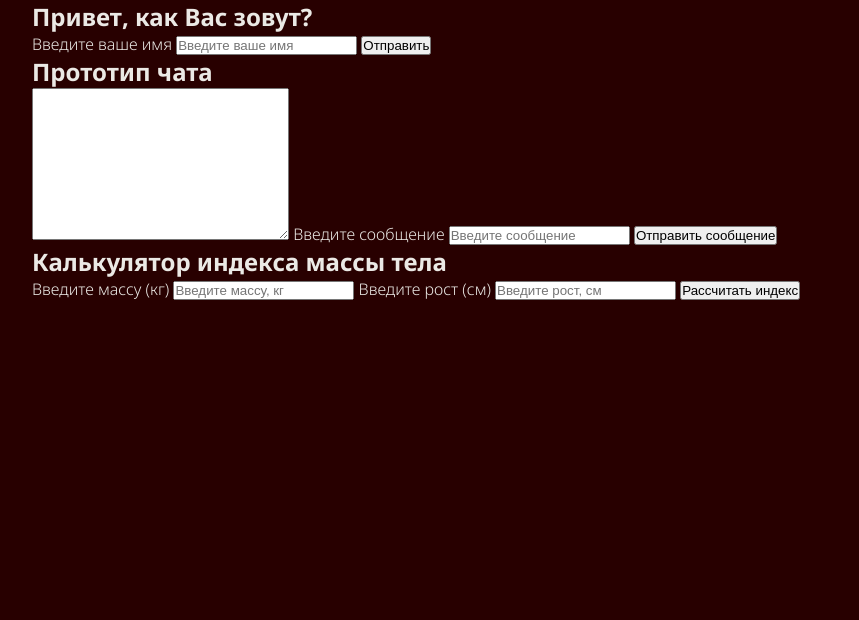
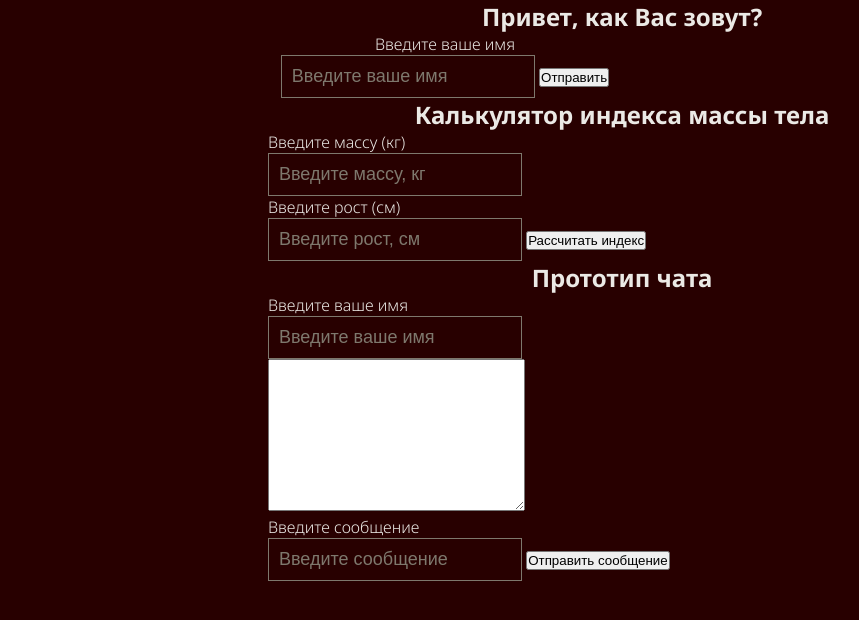
Before and after one commit to Andrei2348/Practice-JS, a plain HTML site: page index.html in a window 1280 px wide. Shown: the whole page, without its empty margins (18-877 px from the left). Drawn offline with Linux system fonts and the light colour scheme.

Commit message:
create styles

```diff
--- a/css/style.css
+++ b/css/style.css
@@ -67,3 +67,43 @@ body{
   min-height: 100%;
   background-color: #280000 ;
 }
+
+.input{
+  padding: 10px;
+  background-color: #280000;
+  border: none;
+  background-clip: padding-box;
+  border: 1px solid #7e786d;
+  font-size: 18px;
+  line-height: 1;
+  font-weight: 300;
+  color: #ebe9e5;
+  outline: 0;
+}
+
+.input::placeholder{
+  color: #7e786d;
+}
+
+.label{
+  display: block;
+}
+
+.form{
+  margin: 0 auto;
+  width: 60%;
+
+
+}
+
+.title{
+  text-align: center;
+}
+.form__wrapper{
+  display: flex;
+  width: 70%;
+  align-items: center;
+  justify-content: center;
+  text-align: center;
+
+}
--- a/index.html
+++ b/index.html
@@ -3,39 +3,32 @@
 <head>
   <meta charset="UTF-8">
   <meta name="viewport" content="width=device-width, initial-scale=1.0">
-  <title>Document</title>
+  <title>Homework</title>
   <link rel="stylesheet" href="css/style.css">
 </head>
 <body>
   <div class="wrapper">
     <div class="container">
       <section class="welcome">
-        <h2 class="welcome__title">Привет, как Вас зовут?</h2>
-        <form id="welcome__form">
-          <label for="welcome__input">Введите ваше имя</label>
-          <input class="welcome__input input" id="welcome__input" type="text" placeholder="Введите ваше имя">
-          <input class="welcome__button" type="submit" value="Отправить">
-        </form>
+        <h2 class="welcome__title title">Привет, как Вас зовут?</h2>
+        <div class="form__wrapper">
+
+          <form id="welcome__form" class="form">
+            <label class="label" for="welcome__input">Введите ваше имя</label>
+            <input class="welcome__input input" id="welcome__input" type="text" placeholder="Введите ваше имя">
+            <input class="welcome__button" type="submit" value="Отправить">
+          </form>
+        </div>
         <p id="welcome__message"></p>
       </section>
 
-      <section class="chat">
-        <h2 class="chat__title">Прототип чата</h2>
-        <form id="chat__form">
-          <textarea id="chat__area" cols="30" rows="10"></textarea>
-           <label for="chat__input-message">Введите сообщение</label>
-          <input class="chat__input input" id="chat__input-message" type="text" placeholder="Введите сообщение">
-          <input class="chat__button" type="submit" value="Отправить сообщение">
-        </form>
-      </section>
-
       <section class="calculator">
-        <h2 class="calculator__title">Калькулятор индекса массы тела</h2>
-        <form id="calculator__form">
-           <label for="calculator__input-massa">Введите массу (кг)</label>
+        <h2 class="calculator__title  title">Калькулятор индекса массы тела</h2>
+        <form id="calculator__form" class="form">
+           <label class="label" for="calculator__input-massa">Введите массу (кг)</label>
           <input class="calculator__input input" id="calculator__input-massa" type="text" placeholder="Введите массу, кг">
 
-          <label for="calculator__input-height">Введите рост (см)</label>
+          <label class="label" for="calculator__input-height">Введите рост (см)</label>
           <input class="calculator__input input" id="calculator__input-height" type="text" placeholder="Введите рост, см">
 
           <input class="calculator__button" type="submit" value="Рассчитать индекс">
@@ -44,6 +37,19 @@
         <p id="calculator__message-status"></p>
       </section>
 
+      <section class="chat">
+        <h2 class="chat__title  title">Прототип чата</h2>
+        <form id="chat__form" class="form">
+          <label class="label" for="chat__input-name">Введите ваше имя</label>
+          <input class="chat__input input" id="chat__input-name" type="text" placeholder="Введите ваше имя">
+          <p id="chat__message"></p>
+          <textarea id="chat__area" cols="30" rows="10"></textarea>
+          <label class="label" for="chat__input-message">Введите сообщение</label>
+          <input class="chat__input input" id="chat__input-message" type="text" placeholder="Введите сообщение">
+          <input class="chat__button" type="submit" value="Отправить сообщение">
+        </form>
+      </section>
+
     </div>
   </div>
   <script src="js/main.js"></script>
--- a/js/main.js
+++ b/js/main.js
@@ -7,10 +7,14 @@ const calcInputHeight = document.getElementById('calculator__input-height');
 const calcMessageResult = document.getElementById('calculator__message-result');
 const calcMessageStatus = document.getElementById('calculator__message-status');
 const chatForm = document.getElementById('chat__form');
+const chatInputName = document.getElementById('chat__input-name');
 const chatArea = document.getElementById('chat__area');
 const chatInputMessage = document.getElementById('chat__input-message');
+const chatMessage = document.getElementById('chat__message');
+
 
 function welcome(){
+  welcomeInput.value = '';
   welcomeForm.addEventListener('submit', function(event) {
     event.preventDefault();
     let message = '';
@@ -24,10 +28,10 @@ function welcome(){
   });
 };
 
-welcome();
-
 
 function calculatorOfIndex(){
+  calcInputMassa.value = '';
+  calcInputHeight.value = '';
   calcForm.addEventListener('submit', function(event) {
     event.preventDefault();
     let massa = 0
@@ -74,18 +78,33 @@ function calculatorOfIndex(){
 }
 
 
+function chat(){
+  chatArea.value = '';
+  chatInputName.value = '';
+  chatInputMessage.value = '';
+  let today = new Date();
+  let userName = '';
+  let messages = 'Привет участникам чата! \---------------------------';
+  let inputMessage = '';
+  let timeNow = '';
+  chatForm.addEventListener('submit', function(event) {
+    event.preventDefault();
+    timeNow = today.toLocaleTimeString('ru-RU');
+    userName = chatInputName.value;
+    if (userName == ''){
+      chatMessage.innerHTML = 'Введите ваше имя.';
+    } else {
+      inputMessage = chatInputMessage.value;
+      messages = messages + '\n' + userName + ': '+ inputMessage + '\n' + timeNow;
+      chatArea.value = messages;
+      messages = chatArea.value;
+      console.log(messages);
+      chatInputMessage.value = '';
+    };
+  });
+}
+
+
 welcome();
 calculatorOfIndex();
-
-chatArea.value = '';
-chatForm.addEventListener('submit', function(event) {
-  event.preventDefault();
-  messages = chatArea.value;
-  inputMessage = chatInputMessage.value;
-  console.log(messages);
-  console.log(inputMessage);
-  messages = messages  + inputMessage + '\n';
-  console.log(messages);
-  chatArea.value = messages;
-  chatInputMessage.value = '';
-})
+chat();
```
Lines whose indentation alone changed are shown as unchanged.
